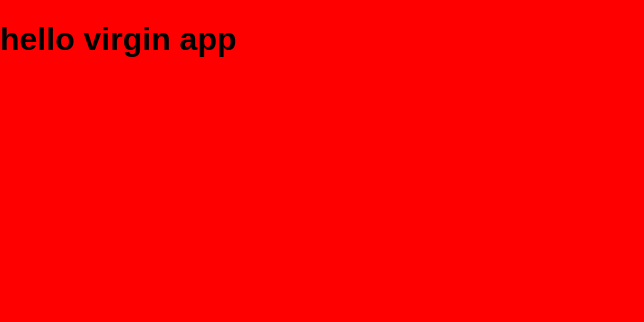
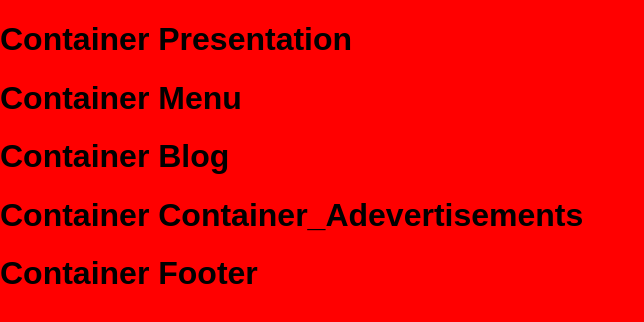
Before and after one commit to danielcarz/ClickFuturo, a React (Vite) app in the folder Client/: page / in a window 1280 px wide. Shown: the top 322 px of the page, without its empty margins (0-644 px from the left). Built offline with nearby package versions, Linux system fonts and the light colour scheme.

Commit message:
ADD: the containers for the main page has been created

```diff
--- a/Client/src/App.jsx
+++ b/Client/src/App.jsx
@@ -1,13 +1,13 @@
+import './Sass/App.scss'
 
-
-import './Sass/App.scss'
+import { MainPage } from './Pages/Page_MainPage/0.0-MainPage';
 
 function App() {
 
 
   return (
     <>
-     <h1> hello virgin app</h1>
+     <MainPage></MainPage>
     </>
   )
 }
--- /dev/null
+++ b/Client/src/Pages/Page_MainPage/0.0-MainPage.jsx
@@ -0,0 +1,23 @@
+//imports containers
+
+import {
+    Container_Presentation,
+    Container_Menu,
+    Container_Blog,
+    Container_Adevertisements,
+    Container_Footer } from './Containers/index'
+
+export const  MainPage = () => {
+
+
+    return(
+
+        <div>
+            <Container_Presentation></Container_Presentation>
+            <Container_Menu></Container_Menu>
+            <Container_Blog></Container_Blog>
+            <Container_Adevertisements></Container_Adevertisements>
+            <Container_Footer></Container_Footer>
+        </div>
+    )
+}
--- /dev/null
+++ b/Client/src/Pages/Page_MainPage/Containers/2.0-Container_Presentation.jsx
@@ -0,0 +1,7 @@
+export const Container_Presentation = () => {
+
+    return(
+
+        <h1> Container Presentation </h1>
+    )
+}
--- /dev/null
+++ b/Client/src/Pages/Page_MainPage/Containers/3.0-Container_Menu.jsx
@@ -0,0 +1,8 @@
+export const  Container_Menu = () => {
+
+
+    return(
+
+        <h1> Container Menu </h1>
+    )
+}
--- /dev/null
+++ b/Client/src/Pages/Page_MainPage/Containers/4.0-Container_Blog.jsx
@@ -0,0 +1,8 @@
+export const Container_Blog = () => {
+
+
+    return (
+
+        <h1> Container Blog </h1>
+    )
+}
--- /dev/null
+++ b/Client/src/Pages/Page_MainPage/Containers/5.0-Container_advertisements.jsx
@@ -0,0 +1,9 @@
+export const Container_Adevertisements = () => {
+
+
+    return(
+
+
+        <h1> Container Container_Adevertisements </h1>
+    )
+}
--- /dev/null
+++ b/Client/src/Pages/Page_MainPage/Containers/6.0-Container_Footer.jsx
@@ -0,0 +1,8 @@
+export const Container_Footer = () => {
+
+
+    return (
+
+        <h1> Container Footer </h1>
+    )
+}
```
Also changed, not shown: Client/src/Pages/Page_MainPage/Containers/index.js (added, +11 -0 lines).
